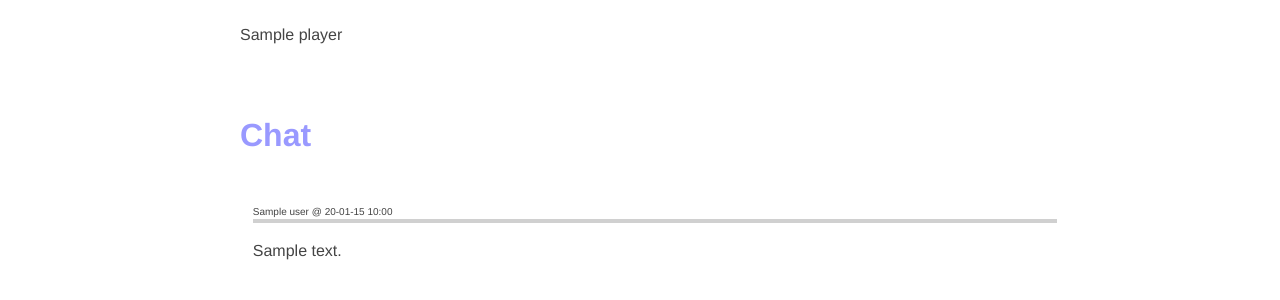
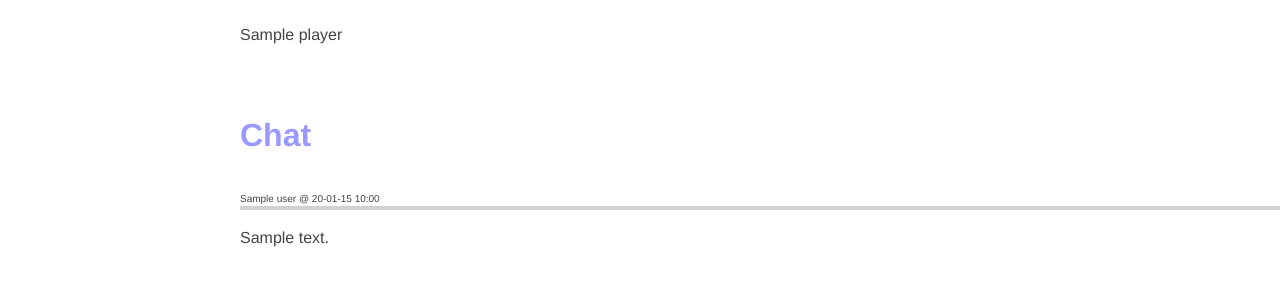
Before and after one commit to Patstrom/resistance, a Flask app: template templates/game.html in a window 1280 px wide; the page is wider, and only the part inside the window is pictured. Shown: the part 174-474 px from the top of that part. Run offline with Flask 2, Linux system fonts and the light colour scheme; the template is opened without the code that fills it: most values are stand-ins (such as "Sample title", 1, 10 or a date in 2020); parts of the project's set-up code (start-up, migrations or seed data) failed here and were passed over.

Commit message:
Update some styles. Width isn't working though

```diff
--- a/static/style.css
+++ b/static/style.css
@@ -37,29 +37,53 @@ ul {
 
 
 /* The game.html chat section */
-#chat li {
-    margin: 0 0 .1em 0;
+#chat {
+    width: 80em;
+}
+
+/* The form for posting message */
+#chat #post-message-form {
+    width: inherit;
+    box-sizing:border-box;
+}
+
+#chat #post-message-form  input[type=text] {
+    display: inline-block;
+    width: inherit;
+    height: 25em;
+}
+
+#chat #post-message-form  input[type=submit] {
+    float: right;
+    cursor: pointer;
+    border: none;
+}
+
+#chat #post-message-form:after {
+    content: ' ';
+    width: inherit;
+    display: block;
+    border: 2px solid #d0d0d0;
 }
 
 /* The post object, which consists of an author, a creation date and some text */
-.post {
+#chat li {
     display: block;
-    width: 80em;
-    padding: .2em .8em;
+    width: inherit;
     text-decoration: none;
 }
 
 /* Author should be super small */
-.author {
+#chat li .author {
     margin-top: 1em;
     padding-top: 1em;
     font-size: x-small;
 }
 
 /* Add a pretty border under the author */
-.post .author:after {
+#chat li .author:after {
     content: ' ';
-    width: 80em;
+    width: inherit;
     display: block;
     border: 2px solid #d0d0d0;
 }
```
